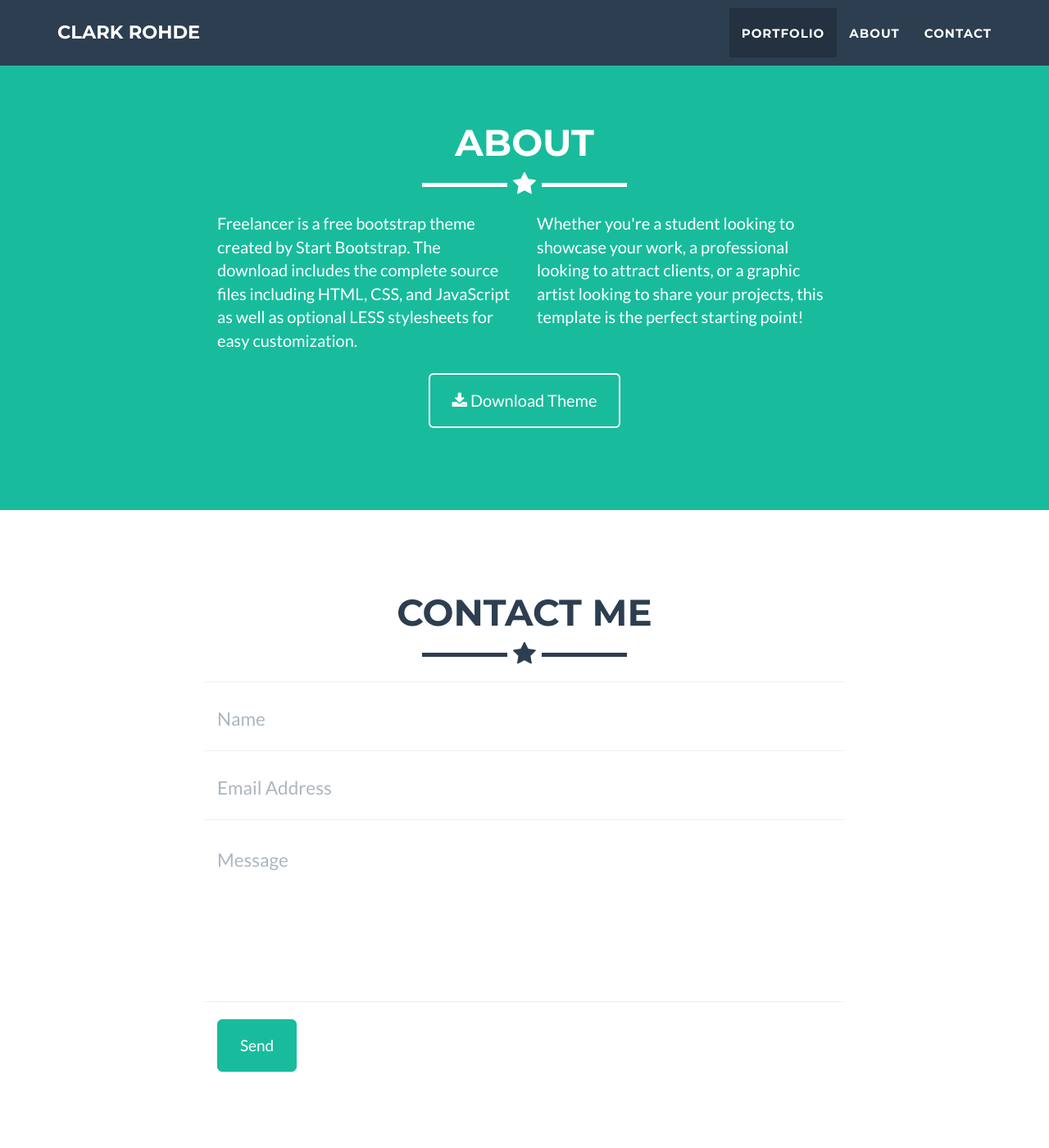
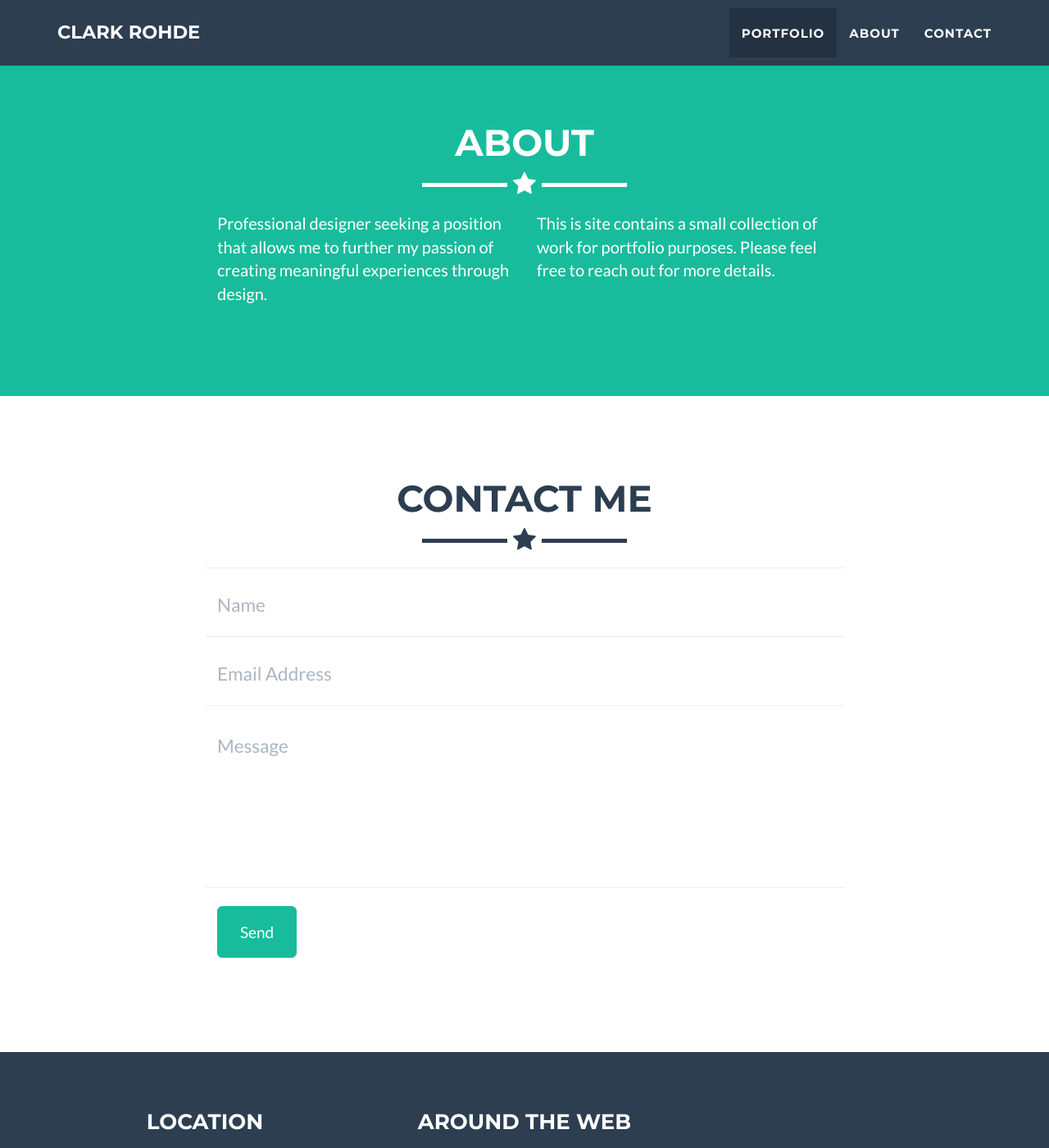
Before and after one commit to DesignClark/designclark.github.io, a Jekyll site: the page built from _posts/2014-07-18-project-1.markdown, in a window 1280 px wide and 1400 px high, scrolled down 1623 px. Shown: the whole window at 82% size. Built offline with Jekyll 4.4.1, drawn with Linux system fonts in a browser that asks for light colours; some of the changed text lies outside the part shown.

Commit message:
update to about me

```diff
--- a/_config.yml
+++ b/_config.yml
@@ -52,8 +52,8 @@
 
 # Postal address (add as many lines as necessary)
 address:
-  - line: 3481 Melrose Place
-  - line: Beverly Hills, CA 90210
+  - line: 11525 Community Center Dr
+  - line: Northglenn, CO 80233
 
 # Credits content
 # credits: 'Freelancer is a free to use, open source Bootstrap theme created by <a href="http://startbootstrap.com">Start Bootstrap</a>.'
--- a/_includes/about.html
+++ b/_includes/about.html
@@ -9,15 +9,10 @@
             </div>
             <div class="row">
                 <div class="col-lg-4 col-lg-offset-2">
-                    <p>Freelancer is a free bootstrap theme created by Start Bootstrap. The download includes the complete source files including HTML, CSS, and JavaScript as well as optional LESS stylesheets for easy customization.</p>
+                    <p>Professional designer seeking a position that allows me to further my passion of creating meaningful experiences through design.</p>
                 </div>
                 <div class="col-lg-4">
-                    <p>Whether you're a student looking to showcase your work, a professional looking to attract clients, or a graphic artist looking to share your projects, this template is the perfect starting point! </p>
-                </div>
-                <div class="col-lg-8 col-lg-offset-2 text-center">
-                    <a href="https://github.com/jeromelachaud/freelancer-theme" class="btn btn-lg btn-outline">
-                        <i class="fa fa-download"></i> Download Theme
-                    </a>
+                    <p>This is site contains a small collection of work for portfolio purposes. Please feel free to reach out for more details. </p>
                 </div>
             </div>
         </div>
```
